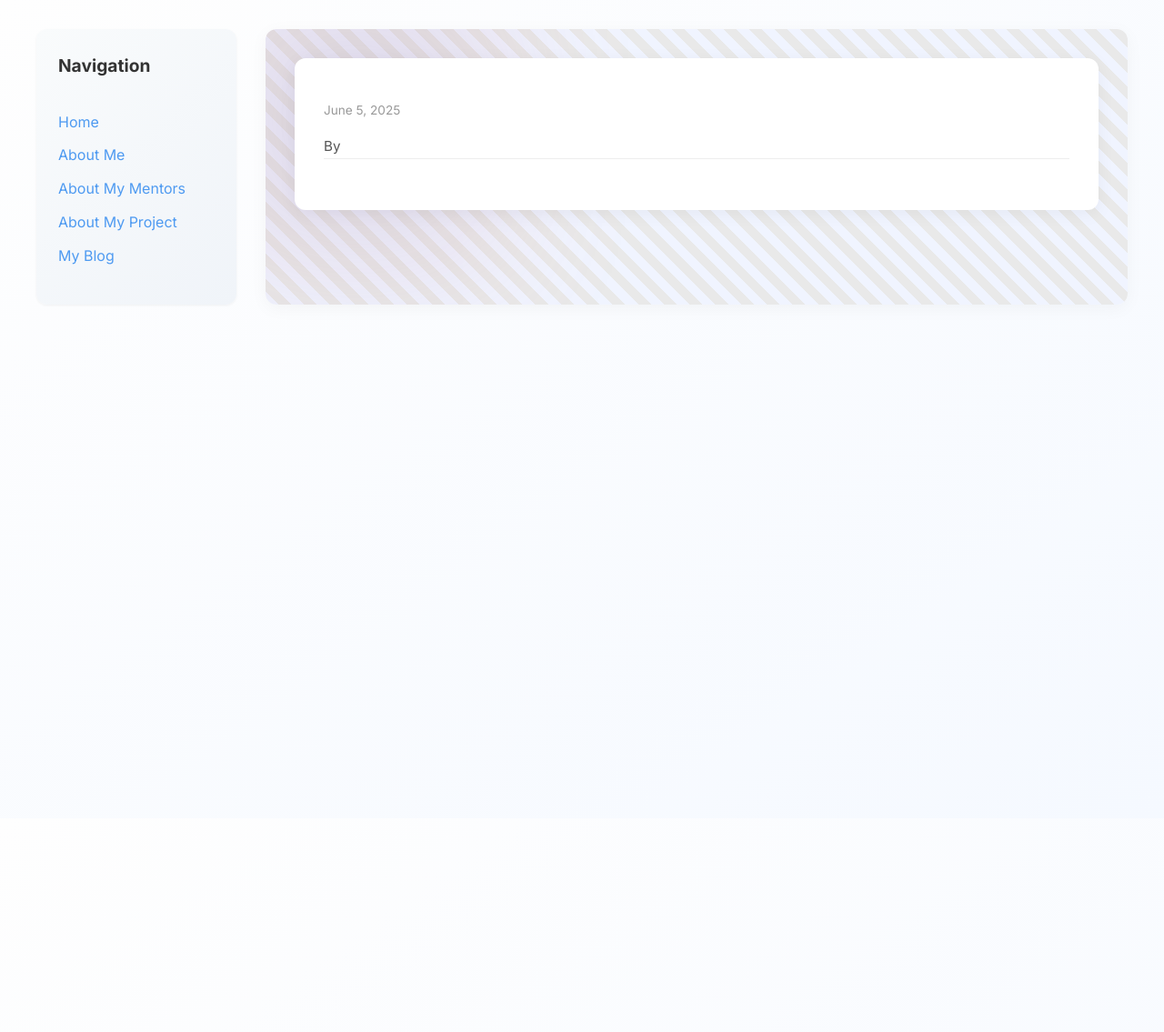
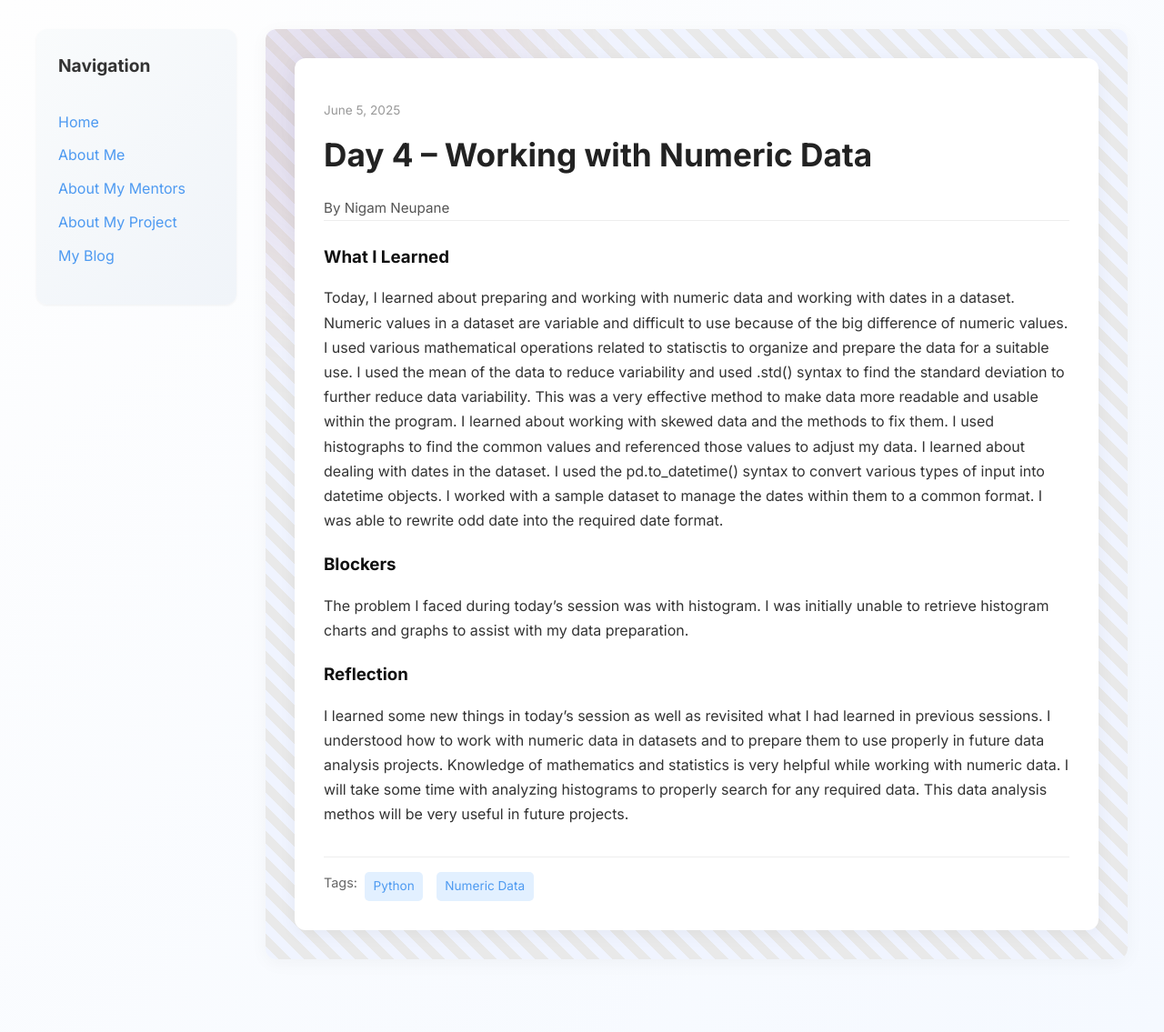
Before and after one commit to NigamNeupane/NigamNeupane.github.io, a Jekyll site: the page built from _posts/2025-06-05-day-4.md, in a window 1280 px wide. Shown: the whole page at 91% size. Built offline with Jekyll 4.4.1, drawn with Linux system fonts in a browser that asks for light colours; our own code applies the rules of GitHub Pages for plain Markdown files; before the commit the page ends 900 px from its top, so only the background shows below that.

Commit message:
Update 2025-06-05-day-4.md

```diff
--- a/_posts/2025-06-05-day-4.md
+++ b/_posts/2025-06-05-day-4.md
@@ -4,7 +4,7 @@ title: "Day 4 – Working with Numeric Data"
 date: 2025-06-05
 author: Nigam Neupane
 permalink: /day4.html
-tags: ["Python" "Numeric Data"]
+tags: ["Python", "Numeric Data"]
 
 what_i_learned: |
   Today, I learned about preparing and working with numeric data and working with dates in a dataset. Numeric values in a dataset are variable and difficult to use because of the big difference of numeric values. I used various mathematical operations related to statisctis to organize and prepare the data for a suitable use. I used the mean of the data to reduce variability and used .std() syntax to find the standard deviation to further reduce data variability. This was a very effective method to make data more readable and usable within the program. I learned about working with skewed data and the methods to fix them. I used histographs to find the common values and referenced those values to adjust my data. I learned about dealing with dates in the dataset. I used the pd.to_datetime() syntax to convert various types of input into datetime objects. I worked with a sample dataset to manage the dates within them to a common format. I was able to rewrite odd date into the required date format.
```
